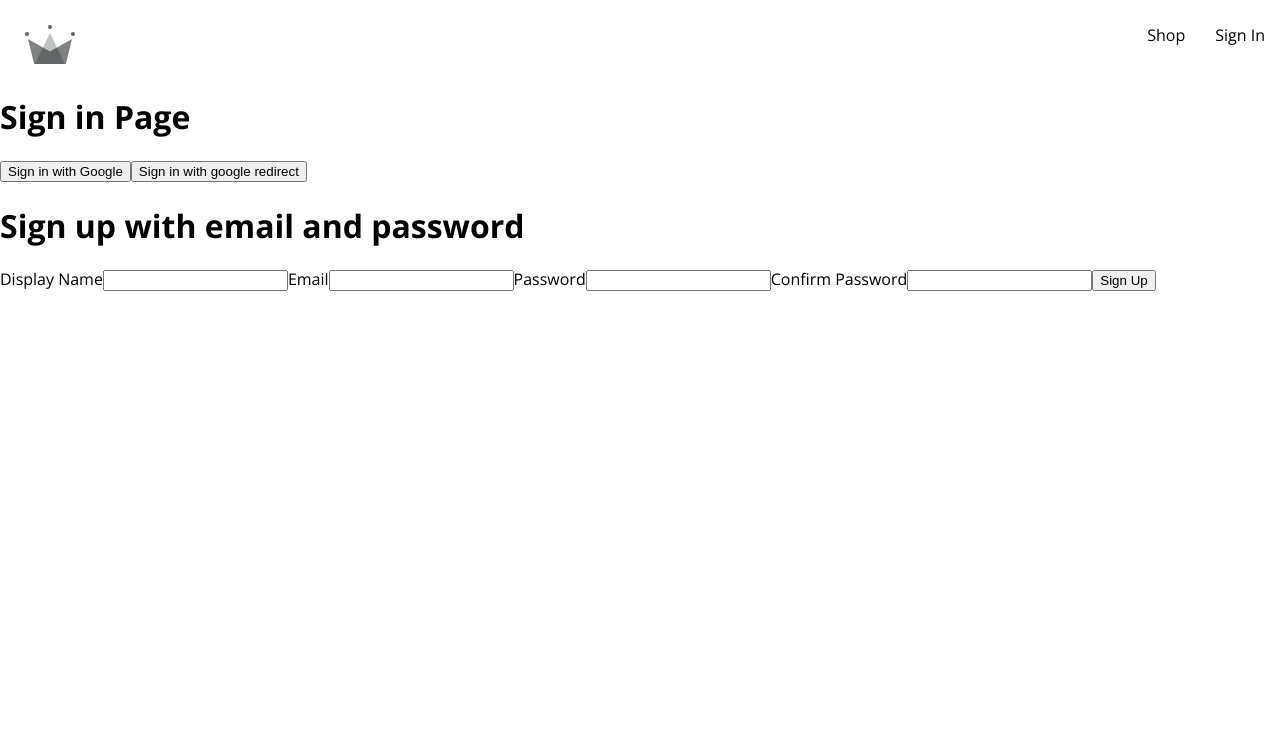
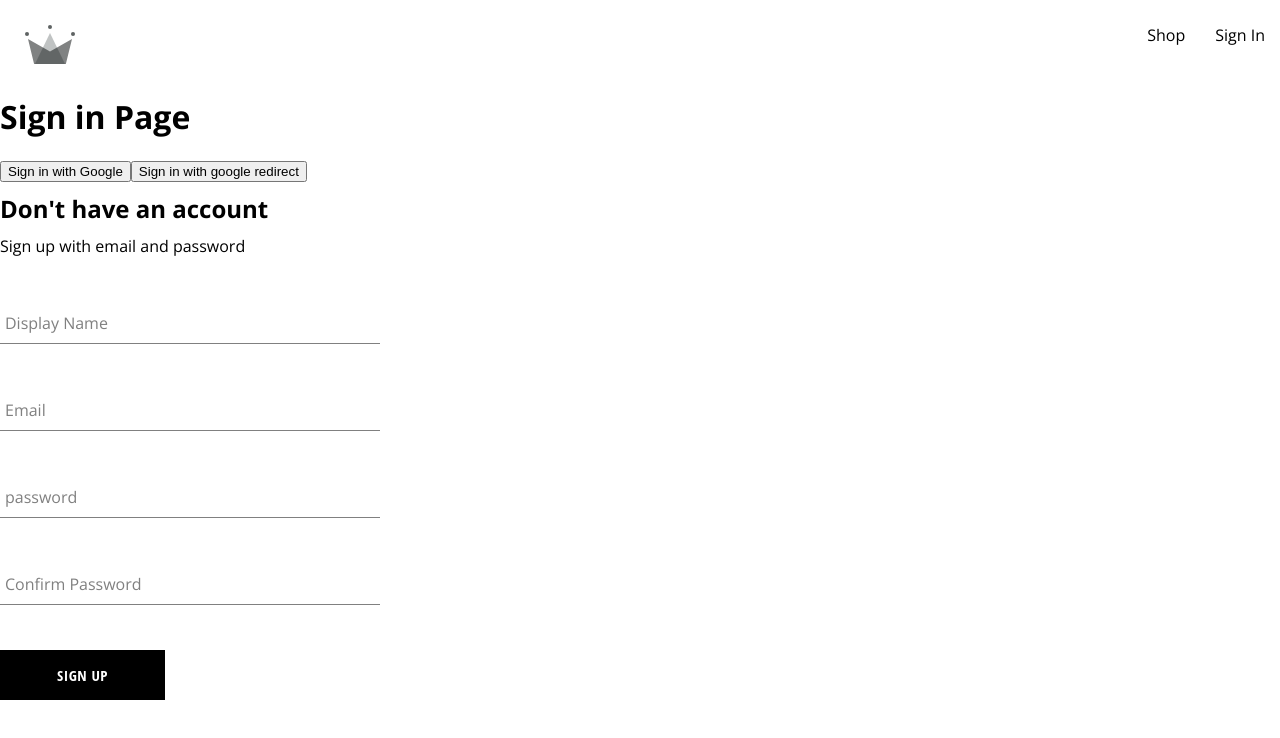
Before and after one commit to DaniyalTayyab/crwn-clothing, a React (Create React App) app: page /sign-in in a window 1280 px wide. Shown: the top 738 px of the page. Built offline with nearby package versions, Linux system fonts and the light colour scheme.

Commit message:
sign up component input component and button compoenet

```diff
--- /dev/null
+++ b/src/components/button/button.component.jsx
@@ -0,0 +1,19 @@
+import "./button.styles.scss";
+
+const BUTTON_TYPE_CLASSES = {
+  google: "google-sign-in",
+  inverted: "inverted",
+};
+
+const Button = ({ children, buttonType, otherPorps }) => {
+  return (
+    <button
+      className={`button-container ${BUTTON_TYPE_CLASSES[buttonType]}`}
+      {...otherPorps}
+    >
+      {children}
+    </button>
+  );
+};
+
+export default Button;
--- /dev/null
+++ b/src/components/button/button.styles.scss
@@ -0,0 +1,46 @@
+.button-container {
+  min-width: 165px;
+  width: auto;
+  height: 50px;
+  letter-spacing: 0.5px;
+  line-height: 50px;
+  padding: 0 35px 0 35px;
+  font-size: 15px;
+  background-color: black;
+  color: white;
+  text-transform: uppercase;
+  font-family: "Open Sans Condensed";
+  font-weight: bolder;
+  border: none;
+  cursor: pointer;
+  display: flex;
+  justify-content: center;
+
+  &:hover {
+    background-color: white;
+    color: black;
+    border: 1px solid black;
+  }
+
+  &.google-sign-in {
+    background-color: #4285f4;
+    color: white;
+
+    &:hover {
+      background-color: #357ae8;
+      border: none;
+    }
+  }
+
+  &.inverted {
+    background-color: white;
+    color: black;
+    border: 1px solid black;
+
+    &:hover {
+      background-color: black;
+      color: white;
+      border: none;
+    }
+  }
+}
--- /dev/null
+++ b/src/components/form-input/form-input.component.jsx
@@ -0,0 +1,20 @@
+import "./form-input.styles.scss";
+
+const FormInput = ({ label, ...otherProps }) => {
+  return (
+    <div className="group">
+      <input className="form-input" {...otherProps} />
+      {label && (
+        <label
+          className={`${
+            otherProps.value.length ? "shrink" : ""
+          } form-input-label`}
+        >
+          {label}
+        </label>
+      )}
+    </div>
+  );
+};
+
+export default FormInput;
--- /dev/null
+++ b/src/components/form-input/form-input.styles.scss
@@ -0,0 +1,54 @@
+$sub-color: grey;
+$main-color: black;
+
+@mixin shrinkLabel {
+  top: -14px;
+  font-size: 12px;
+  color: $main-color;
+}
+
+.group {
+  position: relative;
+  margin: 45px 0;
+
+  .form-input {
+    background: none;
+    background-color: white;
+    color: $sub-color;
+    font-size: 18px;
+    padding: 10px 10px 10px 5px;
+    display: block;
+    width: 100%;
+    border: none;
+    border-radius: 0;
+    border-bottom: 1px solid $sub-color;
+    margin: 25px 0;
+
+    &:focus {
+      outline: none;
+    }
+
+    &:focus ~ .form-input-label {
+      @include shrinkLabel();
+    }
+  }
+
+  input[type="password"] {
+    letter-spacing: 0.3em;
+  }
+
+  .form-input-label {
+    color: $sub-color;
+    font-size: 16px;
+    font-weight: normal;
+    position: absolute;
+    pointer-events: none;
+    left: 5px;
+    top: 10px;
+    transition: 300ms ease all;
+
+    &.shrink {
+      @include shrinkLabel();
+    }
+  }
+}
--- a/src/components/sign-up-form/sign-up-form.component.jsx
+++ b/src/components/sign-up-form/sign-up-form.component.jsx
@@ -4,6 +4,9 @@
   createAuthUserWithEmailAndPassword,
   createUserDocumentFromAuth,
 } from "../../utils/firebase/firebase.utils";
+import FormInput from "../form-input/form-input.component";
+import "./sign-up-form.styles.scss";
+import Button from "../button/button.component";
 
 const defaultFormFields = {
   displayName: "",
@@ -55,11 +58,12 @@
   };
 
   return (
-    <div>
-      <h1>Sign up with email and password</h1>
+    <div className="sign-up-container">
+      <h2>Don't have an account</h2>
+      <span>Sign up with email and password</span>
       <form onSubmit={handleSubmit}>
-        <label>Display Name</label>
-        <input
+        <FormInput
+          label="Display Name"
           type="text"
           required
           onChange={onChangeHandler}
@@ -67,8 +71,8 @@
           value={displayName}
         />
 
-        <label>Email</label>
-        <input
+        <FormInput
+          label="Email"
           type="email"
           required
           onChange={onChangeHandler}
@@ -76,8 +80,8 @@
           value={email}
         />
 
-        <label>Password</label>
-        <input
+        <FormInput
+          label="password"
           type="password"
           required
           onChange={onChangeHandler}
@@ -85,8 +89,8 @@
           value={password}
         />
 
-        <label>Confirm Password</label>
-        <input
+        <FormInput
+          label="Confirm Password"
           type="password"
           required
           onChange={onChangeHandler}
@@ -94,7 +98,7 @@
           value={confirmPassword}
         />
 
-        <button type="submit">Sign Up</button>
+        <Button type="submit">Sign Up</Button>
       </form>
     </div>
   );
--- /dev/null
+++ b/src/components/sign-up-form/sign-up-form.styles.scss
@@ -0,0 +1,9 @@
+.sign-up-container {
+  display: flex;
+  flex-direction: column;
+  width: 380px;
+}
+
+h2 {
+  margin: 10px 0;
+}
```
